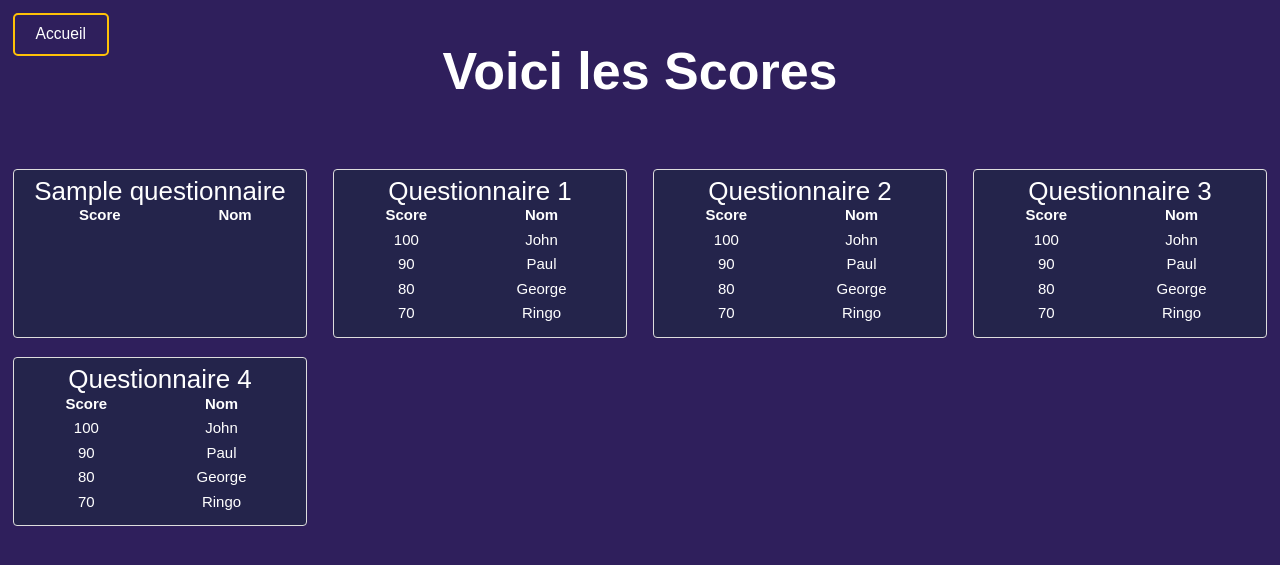
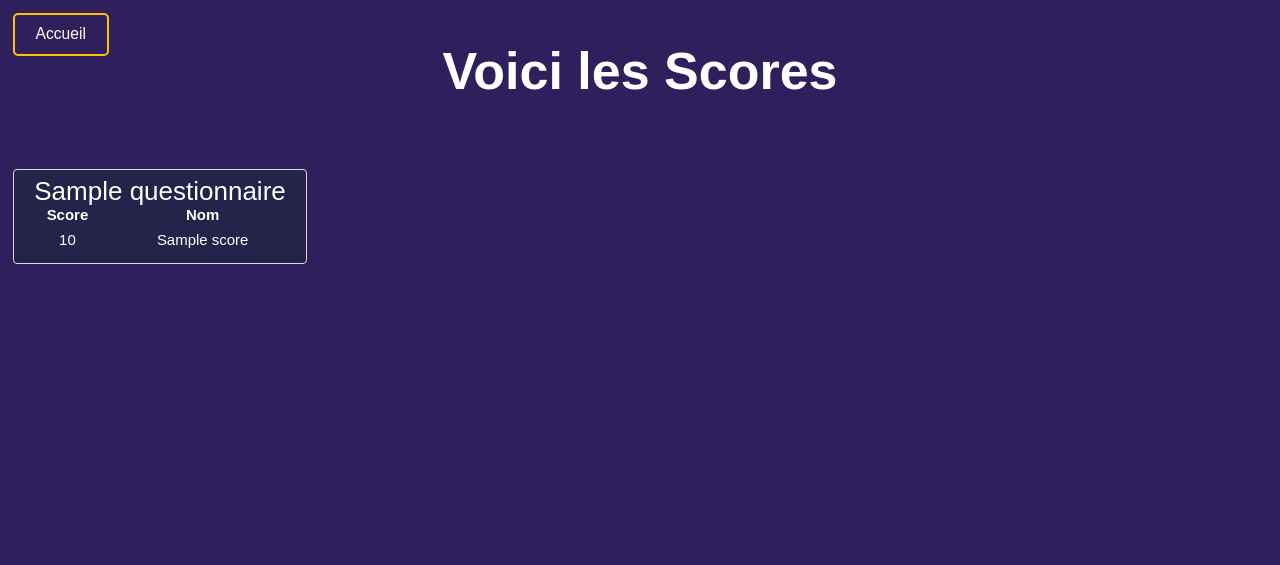
Before and after one commit to BryanBlinDorard/SAE_4.01_PHP, a PHP site: page /scoreboard.php in a window 1280 px wide. Shown: the top 565 px of the page. Run offline with PHP 8.4, Linux system fonts and the light colour scheme; tables that the repository leaves empty hold one stand-in row (values such as "Sample post"); lists and menus that the app fills with data are empty.

Commit message:
Finalisation de la fonctionnalité de classements.

```diff
--- a/views/scoreboard.php
+++ b/views/scoreboard.php
@@ -30,114 +30,18 @@
                     echo "<th>Score</th>";
                     echo "<th>Nom</th>";
                     echo "</tr>";
-                    $requeteScore = $connexion->prepare("select * from SCORE natural join CLASSEMENT where idClassement=".$classement->id);
+                    $requeteScore = $connexion->prepare("select * from SCORE natural join CLASSEMENT where idClassement=".$classement->id." order by scorePersonne desc");
                     $requeteScore->execute();
                     $scores = $requeteScore->fetchAll();
+                    foreach($scores as $score) {
+                        echo "<tr>";
+                        echo "<td>".$score["scorePersonne"]."</td>";
+                        echo "<td>".$score["nomPersonne"]."</td>";
+                        echo "</tr>";
+                    }
                     echo "</table>";
                     echo "</div>";
                 }
-
             ?>
-            <div id="Q1" class="questionnaireScoreboard">
-                <h3>Questionnaire 1</h3>
-                <table class="tableau">
-                    <tr>
-                        <th>Score</th>
-                        <th>Nom</th>
-                    </tr>
-                    <tr>
-                        <td>100</td>
-                        <td>John</td>
-                    </tr>
-                    <tr>
-                        <td>90</td>
-                        <td>Paul</td>
-                    </tr>
-                    <tr>
-                        <td>80</td>
-                        <td>George</td>
-                    </tr>
-                    <tr>
-                        <td>70</td>
-                        <td>Ringo</td>
-                    </tr>
-                </table>
-            </div>
-            <div id="Q2" class="questionnaireScoreboard">
-                <h3>Questionnaire 2</h3>
-                <table class="tableau">
-                    <tr>
-                        <th>Score</th>
-                        <th>Nom</th>
-                    </tr>
-                    <tr>
-                        <td>100</td>
-                        <td>John</td>
-                    </tr>
-                    <tr>
-                        <td>90</td>
-                        <td>Paul</td>
-                    </tr>
-                    <tr>
-                        <td>80</td>
-                        <td>George</td>
-                    </tr>
-                    <tr>
-                        <td>70</td>
-                        <td>Ringo</td>
-                    </tr>
-                </table>
-            </div>
-            <div id="Q3" class="questionnaireScoreboard">
-                <h3>Questionnaire 3</h3>
-                <table class="tableau">
-                    <tr>
-                        <th>Score</th>
-                        <th>Nom</th>
-                    </tr>
-                    <tr>
-                        <td>100</td>
-                        <td>John</td>
-                    </tr>
-                    <tr>
-                        <td>90</td>
-                        <td>Paul</td>
-                    </tr>
-                    <tr>
-                        <td>80</td>
-                        <td>George</td>
-                    </tr>
-                    <tr>
-                        <td>70</td>
-                        <td>Ringo</td>
-                    </tr>
-                </table>
-            </div>
-            <div id="Q4" class="questionnaireScoreboard">
-                <h3>Questionnaire 4</h3>
-                <table class="tableau">
-                    <tr>
-                        <th>Score</th>
-                        <th>Nom</th>
-                    </tr>
-                    <tr>
-                        <td>100</td>
-                        <td>John</td>
-                    </tr>
-                    <tr>
-                        <td>90</td>
-                        <td>Paul</td>
-                    </tr>
-                    <tr>
-                        <td>80</td>
-                        <td>George</td>
-                    </tr>
-                    <tr>
-                        <td>70</td>
-                        <td>Ringo</td>
-                    </tr>
-                </table>
-        </div>
-
     </body>
 </html>
```
